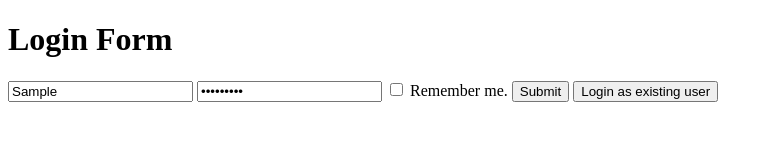
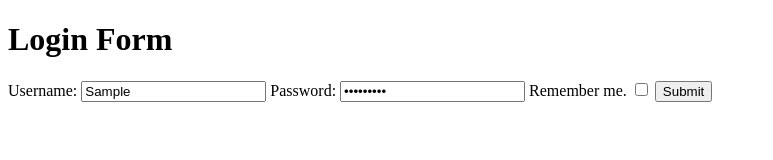
Before and after one commit to acciojob/remember-me-login-form-Skyakash990, a website: page main.html in a window 1280 px wide. Both pictures are taken after typing "Sample", "Sample123" into the empty fields and a click on the button "Submit". Shown: the whole page, without its empty margins (0-773 px from the left). Drawn offline with Linux system fonts and the light colour scheme.

Commit message:
created a submission

```diff
--- a/main.html
+++ b/main.html
@@ -9,12 +9,15 @@
 <body>
 	<h1>Login Form</h1>
 	<form method="post">
+		<label for="username">Username:</label>
 		<input type="text" placeholder="Username" id="username">
+		<label for="password">Password:</label>
+
 		<input type="password" placeholder="Password" id="password">
+		<label id="remember">Remember me.</label>
 		<input type="checkbox" for="remember" id="checkbox">
-		<label id="remember">Remember me.</label>
 		<button type="submit" id="submit" value="Submit">Submit</button>
-		<button id="existing">Login as existing user</button>
+		<button id="existing" hidden>Login as existing user</button>
 	</form>
 	<!-- the entire body must be written by student -->
     <script type="text/javascript" src="./script.js">
--- a/script.js
+++ b/script.js
@@ -9,13 +9,18 @@ document.getElementById("submit").addEventListener("click",(e)=>{
 	if(remember){
 		localStorage.setItem("username",username);
 		localStorage.setItem("password",password);
+		let existing=document.getElementById("existing");
+		existing.removeAttribute("hidden");
+	}else{
+		localStorage.removeItem("username");
+		localStorage.removeItem("password");
 	}
-	localstorage.removeItem("username");
-	localstorage.removeItem("password");
+
 
 
 })
-let existing=document.getElementById("existing");
+
+	let existing=document.getElementById("existing");
 	existing.addEventListener("click",()=>{
 		let uname=localStorage.getItem("username");
 		alert(`Logged in as ${uname}`);
```
